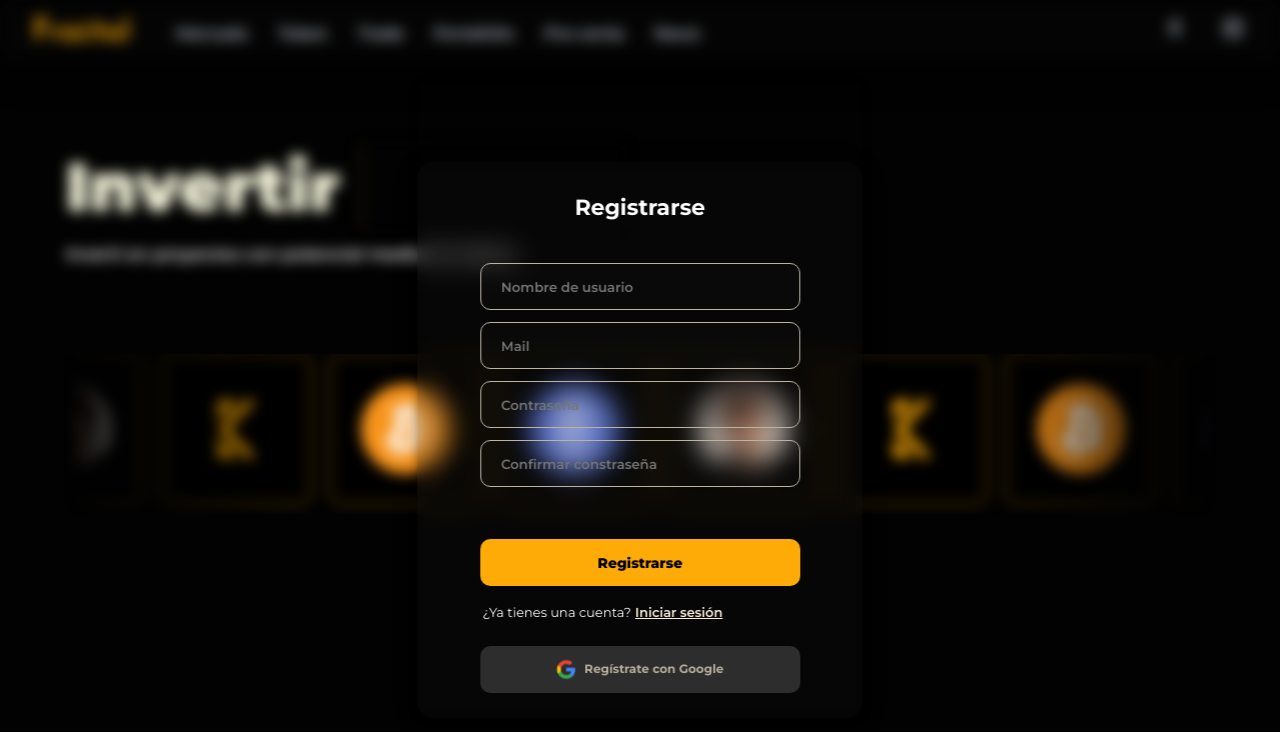
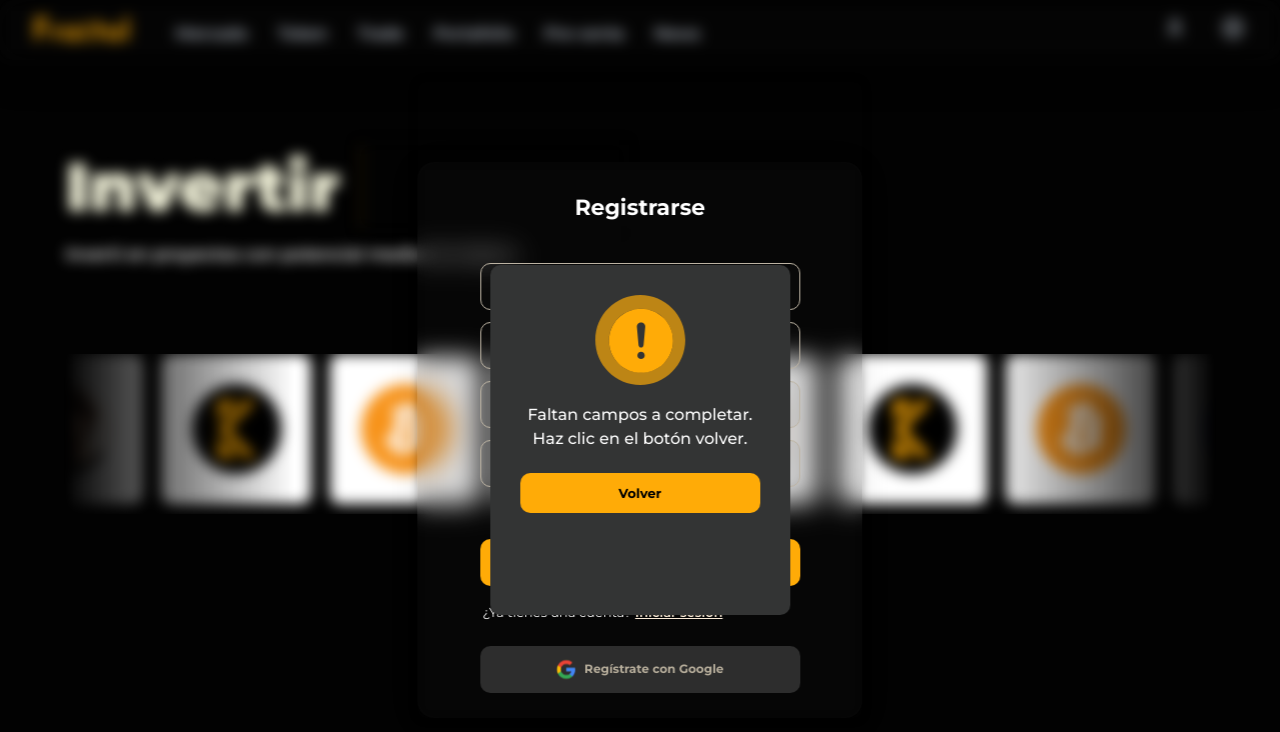
Before and after one commit to Yaguarete4/Fraktal, a React (Vite) app in the folder FrontEnd/Fraktal/: page /signup in a window 1280 px wide. Both pictures are taken after a click on the button "Registrarse". Shown: the top 732 px of the page. Built offline with nearby package versions, Linux system fonts and the light colour scheme; no server answers.

Commit message:
mensajes funcionales login y signup

```diff
--- a/FrontEnd/Fraktal/src/components/Login.jsx
+++ b/FrontEnd/Fraktal/src/components/Login.jsx
@@ -1,9 +1,9 @@
-import React, { useContext } from 'react';
+import React, { useContext, useState } from 'react';
 import '../css/login.css';
 import { Link, useNavigate } from 'react-router-dom';
-import { useState } from 'react';
 import { AuthContext } from '../components/AuthContext';
 import logoGoogle from '../img/google.svg';
+import i from '../img/i.svg';
 
 export const Login = () => {
     const { login } = useContext(AuthContext);
@@ -14,12 +14,19 @@ export const Login = () => {
         password: ''
     });
 
+    const [showError, setShowError] = useState(false);
+
     const handleInputChange = (event) => {
         const { name, value } = event.target;
         setFormValues({ ...formValues, [name]: value });
     };
 
     const handleSubmit = async () => {
+        if (formValues.password  === '') {
+            setShowError(true);
+            return;
+        }
+
         try {
             const response = await fetch('https://fraktalapi.vercel.app/auth/login', {
                 headers: {
@@ -39,26 +46,44 @@ export const Login = () => {
             if (data.success) {
                 login();
                 navigate('/')
+            } else if (data.error === 'Invalid credentials') {
+                setShowError(true);
             }
         } catch (err) {
             console.error('Error:', err);
         }
     };
 
+    const handleBack = () => {
+        setShowError(false);
+    };
+
     return (
+        <>
+        <div className={`overlay ${showError ? 'active' : ''}`}></div>
         <div className="signupContainer">
-            <div className="titu">Iniciar sesion</div>
-            <input placeholder="Nombre de usuario" className="input" name="usernameEmail" type="text" onChange={handleInputChange}></input>
-            <input placeholder="Contraseña" className="input" name="password" type="password" onChange={handleInputChange}></input>
-            <button className="regi" onClick={handleSubmit}>Iniciar sesion</button>
+            <div className="titu">Iniciar sesión</div>
+            <input placeholder="Nombre de usuario" className="input" name="usernameEmail" type="text" onChange={handleInputChange} disabled={showError}></input>
+            <input placeholder="Contraseña" className="input" name="password" type="password" onChange={handleInputChange} disabled={showError}></input>
+            <button className="regi" onClick={handleSubmit} disabled={showError}>Iniciar sesión</button>
             <div className="caja-inicio-sesion">
                 <div className="inicio-sesion">¿No tienes una cuenta?</div>
-                <Link to="/signup" className="linki">Registrate</Link>
+                <Link to="/signup" className="linki">Regístrate</Link>
             </div>
-            <button className="but">
+            <button className="but" disabled={showError}>
                 <img src={logoGoogle} alt="Logo de Google" style={{ marginRight: '8px', verticalAlign: 'middle' }} />
                 Regístrate con Google
             </button>
         </div>
+
+        {showError && (
+            <div className="contra">
+                <img src={i} alt="i" className="i-img" />
+                <div className="t">La contraseña no es válida.</div>
+                <div className="t">Haz clic en el botón volver.</div>
+                <button className="volver-form" onClick={handleBack}>Volver</button>
+            </div>
+        )}
+        </>
     );
 };
--- a/FrontEnd/Fraktal/src/components/Signup.jsx
+++ b/FrontEnd/Fraktal/src/components/Signup.jsx
@@ -2,26 +2,57 @@ import React, { useState } from 'react';
 import '../css/login.css';
 import { Link, useNavigate } from 'react-router-dom';
 import logoGoogle from '../img/google.svg';
+import i from '../img/i.svg';
 
 export const Signup = () => {
     const navigate = useNavigate();
     const [formValues, setFormValues] = useState({
         username: '',
         email: '',
-        name: 'Joaquin',
-        surname: 'Barsky',
         password: '',
         confirmPassword: ''
     });
 
     const [isRegistered, setIsRegistered] = useState(false);
+    const [errorMessage, setErrorMessage] = useState('');
+    const [showError, setShowError] = useState(false);
 
     const handleInputChange = (event) => {
         const { name, value } = event.target;
         setFormValues({ ...formValues, [name]: value });
     };
 
+    const handleBack = () => {
+        setShowError(false);
+        setErrorMessage('');
+    };
+
     const handleSubmit = async () => {
+        // Validar los campos antes de enviar
+        if (!formValues.username || !formValues.email) {
+            setErrorMessage('Faltan campos a completar.');
+            setShowError(true);
+            return;
+        }
+
+        // Validar si el correo contiene '@gmail.com'
+        if (!formValues.email.includes('@gmail.com')) {
+            setErrorMessage('El mail es incorrecto');
+            setShowError(true);
+            return;
+        }
+
+        if (!formValues.password || !formValues.confirmPassword) {
+            setErrorMessage('La contraseña no es válida.');
+            setShowError(true);
+            return;
+        }
+        if (formValues.password !== formValues.confirmPassword) {
+            setErrorMessage('Las contraseñas no coinciden.');
+            setShowError(true);
+            return;
+        }
+
         try {
             const response = await fetch('https://fraktalapi.vercel.app/auth/register', {
                 headers: {
@@ -48,16 +79,46 @@ export const Signup = () => {
 
         } catch (err) {
             console.error('Error:', err);
+            setErrorMessage('Hubo un error en el registro. Inténtalo nuevamente.');
+            setShowError(true);
         }
     };
 
     return (
         <div className="loginContainer">
             <div className="titu">Registrarse</div>
-            <input placeholder="Nombre de usuario" className="input" name="username" type="text" onChange={handleInputChange}></input>
-            <input placeholder="Mail" className="input" name="email" type="text" onChange={handleInputChange}></input>
-            <input placeholder="Contraseña" className="input" name="password" type="password" onChange={handleInputChange}></input>
-            <input placeholder="Confirmar constraseña" className="input" name="confirmPassword" type="password" onChange={handleInputChange}></input>
+            <input
+                placeholder="Nombre de usuario"
+                className="input"
+                name="username"
+                type="text"
+                onChange={handleInputChange}
+                value={formValues.username}
+            />
+            <input
+                placeholder="Mail"
+                className="input"
+                name="email"
+                type="email"
+                onChange={handleInputChange}
+                value={formValues.email}
+            />
+            <input
+                placeholder="Contraseña"
+                className="input"
+                name="password"
+                type="password"
+                onChange={handleInputChange}
+                value={formValues.password}
+            />
+            <input
+                placeholder="Confirmar contraseña"
+                className="input"
+                name="confirmPassword"
+                type="password"
+                onChange={handleInputChange}
+                value={formValues.confirmPassword}
+            />
             <button className="regi" onClick={handleSubmit}>Registrarse</button>
             <div className="caja-inicio-sesion">
                 <div className="inicio-sesion">¿Ya tienes una cuenta?</div>
@@ -68,11 +129,18 @@ export const Signup = () => {
                 Regístrate con Google
             </button>
 
-            {isRegistered && (
-                <div className="successMessage">
-                    Registro exitoso
+            {showError && (
+                <div className="contra">
+                    <img src={i} alt="i" className="i-img" />
+                    <div className="t">{errorMessage}</div>
+                    <div className="t">Haz clic en el botón volver.</div>
+                    <button className="volver-form" onClick={handleBack}>Volver</button>
                 </div>
             )}
+
+            <div className={`successMessage ${isRegistered ? 'show' : ''}`}>
+                Registro exitoso
+            </div>
         </div>
     );
 };
--- a/FrontEnd/Fraktal/src/css/login.css
+++ b/FrontEnd/Fraktal/src/css/login.css
@@ -130,10 +130,96 @@
      transform: translateY(0);
   }
 }
-@media (width < 700px){
+@media (width < 500px) {
 
-}
-@media (width < 500px) {
+  .contra{
+    width: 300px;
+    height: 350px;
+    position: absolute;
+    position: absolute;
+    top: 50%;
+    left: 50%;
+    transform: translate(-50%, -50%);
+    background-color: #333434;
+    border-radius: 10px;
+    display: flex;
+    flex-direction: column;
+    animation: fadeIn 0.5s ease forwards;
+  }
+  .i-img{
+    margin: 0 auto;
+    height: 20vw;
+    margin-top: 30px;
+    width: auto;
+    margin-bottom: 20px;
+  }
+  .t{
+    color: white;
+    text-align: center;
+    margin-bottom: 5px;
+    font-weight: 500;
+  }
+  .volver-form{
+    width: 80%;
+    color: black;
+    background-color: #FFAB07;
+    border-radius: 10px;
+    height: 40px;
+    align-items: center;
+    justify-content: center;
+    display: flex;
+    margin: 0 auto;
+    border:none;
+    margin-top: 20px;
+    cursor: pointer;
+    transition: all 0.3s ease;
+    font-size: 13px;
+    font-weight: 700;
+
+  }
+  .volver-form:hover{
+    color: white; /* Cambia el color del texto */
+    box-shadow: 0 8px 15px rgba(0, 0, 0, 0.2); /* Añade una sombra */
+    background-color: rgb(110, 74, 0);
+  }
+  .volver-form:active{
+    background-color: #E69500; /* Más oscuro para indicar el estado activo */
+    transform: translateY(0px) scale(0.9); /* Mantiene la posición y escala el botón */
+    box-shadow: 0 5px 10px rgba(0, 0, 0, 0.2); /* Disminuye la sombra */
+  }
+  .overlay {
+    position: fixed;
+    top: 0;
+    left: 0;
+    width: 100%;
+    height: 100%;
+    display: none;
+  }
+  /* Estilos para el mensaje de registro exitoso */
+  .successMessage {
+    position: fixed;
+    top: 20%;
+    left: 50%;
+    transform: translateX(-50%);
+    background-color: #4CAF50; /* Verde exitoso */
+    color: white;
+    padding: 15px 30px;
+    border-radius: 8px;
+    box-shadow: 0px 4px 6px rgba(0, 0, 0, 0.1);
+    font-size: 16px;
+    font-weight: bold;
+    text-align: center;
+    z-index: 1000;
+    opacity: 0;
+    visibility: hidden;
+    transition: opacity 0.5s ease, visibility 0.5s ease;
+  }
+
+  .successMessage.show {
+    opacity: 1;
+    visibility: visible;
+  }
+
 .loginContainer, .signupContainer{
   margin-top: 50px;
   width: 100vw;
@@ -160,15 +246,102 @@ button{
   transform: scale(0.9);
   transition: 0.4s ease;
 }
-.successMessage {
+@keyframes fadeIn {
+  0% {
+    opacity: 0;
+  }
+  100% {
+    opacity: 1;
+  }
+}
+@media (width > 501px){
+
+.contra{
+  width: 300px;
+  height: 350px;
+  position: absolute;
   position: absolute;
   top: 50%;
   left: 50%;
   transform: translate(-50%, -50%);
-  background-color: #4caf50;
+  background-color: #333434;
+  border-radius: 10px;
+  display: flex;
+  flex-direction: column;
+  animation: fadeIn 0.5s ease forwards;
+}
+.i-img{
+  margin: 0 auto;
+  height: 7vw;
+  margin-top: 30px;
+  width: auto;
+  margin-bottom: 20px;
+}
+.t{
   color: white;
-  padding: 20px;
-  border-radius: 5px;
+  text-align: center;
+  margin-bottom: 5px;
+  font-weight: 500;
+}
+.volver-form{
+  width: 80%;
+  color: black;
+  background-color: #FFAB07;
+  border-radius: 10px;
+  height: 40px;
+  align-items: center;
+  justify-content: center;
+  display: flex;
+  margin: 0 auto;
+  border:none;
+  margin-top: 20px;
+  cursor: pointer;
+  transition: all 0.3s ease;
+  font-size: 13px;
+  font-weight: 700;
+
+}
+.volver-form:hover{
+  color: white; /* Cambia el color del texto */
+  box-shadow: 0 8px 15px rgba(0, 0, 0, 0.2); /* Añade una sombra */
+  background-color: rgb(110, 74, 0);
+}
+.volver-form:active{
+  background-color: #E69500; /* Más oscuro para indicar el estado activo */
+  transform: translateY(0px) scale(0.9); /* Mantiene la posición y escala el botón */
+  box-shadow: 0 5px 10px rgba(0, 0, 0, 0.2); /* Disminuye la sombra */
+}
+.overlay {
+  position: fixed;
+  top: 0;
+  left: 0;
+  width: 100%;
+  height: 100%;
+  display: none;
+}
+/* Estilos para el mensaje de registro exitoso */
+.successMessage {
+  position: fixed;
+  top: 20%;
+  left: 50%;
+  transform: translateX(-50%);
+  background-color: #4CAF50; /* Verde exitoso */
+  color: white;
+  padding: 15px 30px;
+  border-radius: 8px;
+  box-shadow: 0px 4px 6px rgba(0, 0, 0, 0.1);
+  font-size: 16px;
+  font-weight: bold;
+  text-align: center;
   z-index: 1000;
-  text-align: center;
+  opacity: 0;
+  visibility: hidden;
+  transition: opacity 0.5s ease, visibility 0.5s ease;
 }
+
+.successMessage.show {
+  opacity: 1;
+  visibility: visible;
+}
+
+}
--- a/FrontEnd/Fraktal/src/css/pages/TokenRegisterPage.css
+++ b/FrontEnd/Fraktal/src/css/pages/TokenRegisterPage.css
@@ -90,7 +90,8 @@
     position: absolute;
     top: 88%;
     left: 50%;
-    transform: translate(-50%, -50%);    display: flex;
+    transform: translate(-50%, -50%);
+    display: flex;
     flex-direction: row;
     justify-content: space-between;
     width: 31.5vw;
--- a/FrontEnd/Fraktal/src/css/style1.css
+++ b/FrontEnd/Fraktal/src/css/style1.css
@@ -143,8 +143,8 @@
 .itemRight {
   width: 11.7vw;
   height: 11.7vw;
-  background-color: #000000;
-  border: 1.5px solid #FFAB07;
+  background-color: #ffffff;
+  /* border: 1.5px solid #FFAB07; */
 /* background: radial-gradient(circle, rgba(255,171,7,1) 10%, rgba(14,14,14,1) 71%); */
   border-radius: 10px;
   position: absolute;
```
Also changed, not shown: FrontEnd/Fraktal/src/img/i.svg (added).
